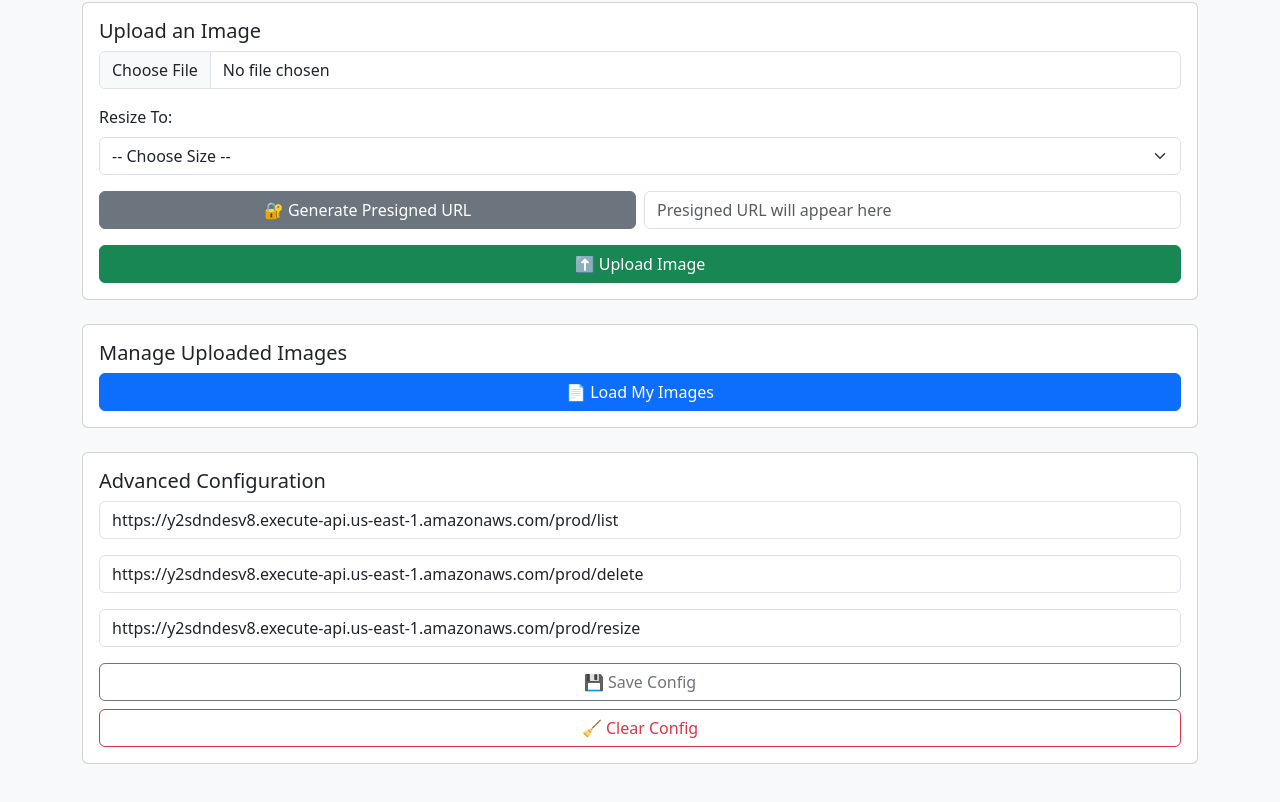
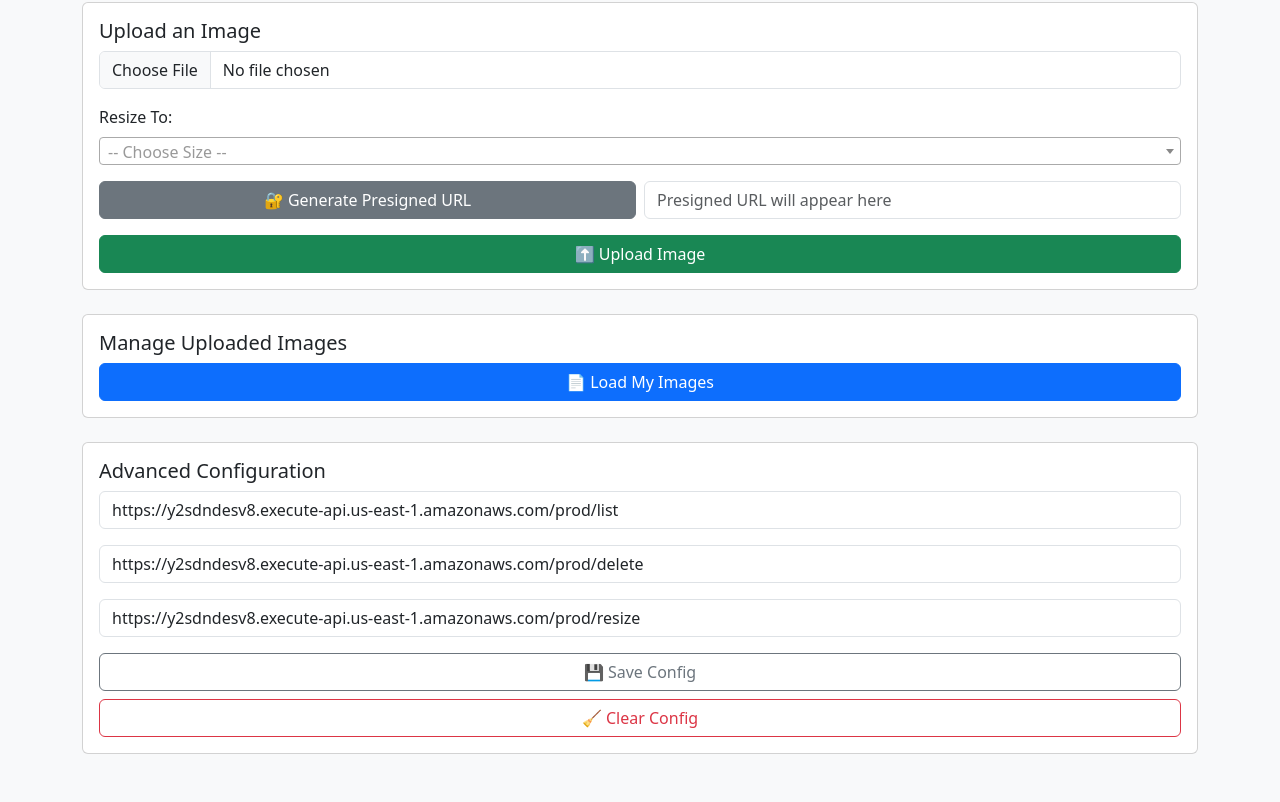
Before and after one commit to Fidelisesq/Serverless-Image-Resizer, a plain HTML site: page frontend/index.html in a window 1280 px wide. Shown: the part 108-910 px from the top of the page. Drawn offline with nearby package versions, Linux system fonts and the light colour scheme.

Commit message:
Update frontend

```diff
--- a/frontend/app.js
+++ b/frontend/app.js
@@ -1,6 +1,30 @@
 (function ($) {
     const apiGatewayBaseUrl = "https://y2sdndesv8.execute-api.us-east-1.amazonaws.com/prod";
     const cloudfrontBaseUrl = "https://image-resizer.fozdigitalz.com";
+
+    const resizeOptionsGrouped = [
+        {
+          groupName: "Social Media Sizes",
+          options: [
+            { platform: "Instagram 📸", label: "Post", size: "1080x1080" },
+            { platform: "Facebook 📘", label: "Shared Image", size: "1200x630" },
+            { platform: "Twitter/X 🐦", label: "Summary Image", size: "1200x675" },
+            { platform: "LinkedIn 💼", label: "Shared Link Image", size: "1200x627" },
+            { platform: "YouTube ▶️", label: "Thumbnail", size: "1280x720" }
+          ]
+        },
+        {
+          groupName: "Standard Sizes",
+          options: [
+            { platform: "Thumbnail 🖼️", label: "", size: "150x150" },
+            { platform: "Small Preview", label: "", size: "320x240" },
+            { platform: "Medium Display", label: "", size: "640x480" },
+            { platform: "Large Display", label: "", size: "800x600" },
+            { platform: "Full HD", label: "", size: "1920x1080" }
+          ]
+        }
+      ];
+
 
     const defaultUrls = {
         presign: `${apiGatewayBaseUrl}/presign`,
@@ -14,6 +38,39 @@
         $("#functionUrlList").val(defaultUrls.list);
         $("#functionUrlDelete").val(defaultUrls.delete);
         $("#functionUrlResize").val(defaultUrls.resize);
+
+        const $resizeSelect = $("#resizeOption");
+
+        // Clear existing options
+        $resizeSelect.empty();
+        $resizeSelect.append(`<option value="">-- Choose Size --</option>`);
+
+        // Build grouped options
+        resizeOptionsGrouped.forEach(group => {
+        const $group = $(`<optgroup label="${group.groupName}"></optgroup>`);
+
+        group.options.forEach(opt => {
+            const labelText = opt.label ? `${opt.platform} ${opt.label}` : opt.platform;
+            $group.append(`<option value="${opt.size}">${labelText} (${opt.size})</option>`);
+        });
+
+        $resizeSelect.append($group);
+        });
+
+        // Activate Select2
+        $resizeSelect.select2({
+        placeholder: "-- Choose Size --",
+        width: '100%',
+        templateResult: function (state) {
+            if (!state.id) return state.text;
+            return $('<span>' + state.text + '</span>');
+        },
+        templateSelection: function (state) {
+            if (!state.id) return state.text;
+            return $('<span>' + state.text + '</span>');
+        }
+        });
+
     });
 
     $("#functionUrlPresign").click(async function () {
--- a/frontend/index.html
+++ b/frontend/index.html
@@ -7,6 +7,13 @@
   <link href="https://cdn.jsdelivr.net/npm/bootstrap@5.3.0/dist/css/bootstrap.min.css" rel="stylesheet">
   <script src="https://code.jquery.com/jquery-3.6.0.min.js"></script>
   <script src="https://cdn.jsdelivr.net/npm/handlebars@latest/dist/handlebars.min.js"></script>
+
+  <!-- Select2 CSS -->
+  <link href="https://cdn.jsdelivr.net/npm/select2@4.1.0-rc.0/dist/css/select2.min.css" rel="stylesheet" />
+
+  <!-- Select2 JS -->
+  <script src="https://cdn.jsdelivr.net/npm/select2@4.1.0-rc.0/dist/js/select2.min.js"></script>
+
 </head>
 <body class="bg-light">
   <div class="container py-5">
@@ -23,14 +30,10 @@
           <div class="mb-3">
             <label for="resizeOption" class="form-label">Resize To:</label>
             <select class="form-select" id="resizeOption" required>
-              <option value="">-- Choose Size --</option>
-              <option value="1080x1080">Instagram Post (1080x1080)</option>
-              <option value="1200x630">Facebook Shared Image (1200x630)</option>
-              <option value="1200x675">Twitter/X Summary Image (1200x675)</option>
-              <option value="1200x627">LinkedIn Shared Link Image (1200x627)</option>
-              <option value="1280x720">YouTube Thumbnail (1280x720)</option>
+              <!-- Options will be populated dynamically by app.js -->
             </select>
           </div>
+
           <div class="row g-2 mb-3">
             <div class="col-md-6 d-grid">
               <button type="button" class="btn btn-secondary" id="functionUrlPresign">🔐 Generate Presigned URL</button>
```
